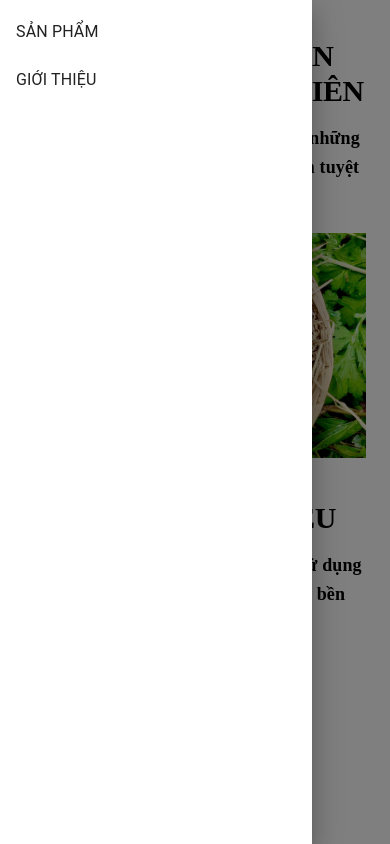
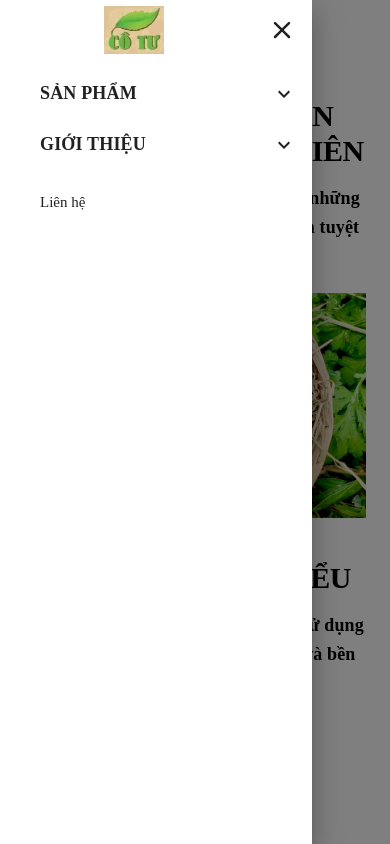
Before and after one commit to XkhangNguyen/dau-goi-co-tu, a React (Vite) app in the folder client/: page / in a window 390 px wide. Both pictures are taken after a click on the button "menu". Shown: the top 844 px of the page. Built offline with nearby package versions, Linux system fonts and the light colour scheme; a web font is replaced by a local one.

Commit message:
Complete responsive navbar and footer

```diff
--- a/client/src/components/footer.jsx
+++ b/client/src/components/footer.jsx
@@ -64,13 +64,13 @@ const Footer = () => {
             </Typography>
 
             <Box sx={{ display: 'flex', flexDirection: 'column', alignItems: 'center', justifyContent: 'center' }}>
-                <StyledTypography variant="body1" component='a' href="#products" sx={{marginBottom:'6px'}}>
+                <StyledTypography variant="body1" component='a' href="/" sx={{marginBottom:'6px'}}>
                   TRANG CHỦ
                 </StyledTypography>
-                <StyledTypography variant="body1" component='a' href="#products" sx={{marginBottom:'6px'}}>
+                <StyledTypography variant="body1" component='a' href="/" sx={{marginBottom:'6px'}}>
                   SẢN PHẨM
                 </StyledTypography>
-                <StyledTypography variant="body1" component='a' href="#products" sx={{marginBottom:'6px'}}>
+                <StyledTypography variant="body1" component='a' href="/" sx={{marginBottom:'6px'}}>
                   GIỚI THIỆU
                 </StyledTypography>
                 <StyledTypography variant="body1" component='a' href="/contact" sx={{marginBottom:'6px'}}>
--- a/client/src/components/navbar_mobile.jsx
+++ b/client/src/components/navbar_mobile.jsx
@@ -1,40 +1,215 @@
-import React, { useState } from 'react';
-import { AppBar, Toolbar, IconButton, Typography, Drawer, List, ListItem, ListItemText } from '@mui/material';
+import React, { useEffect, useState } from 'react';
+import { AppBar, Toolbar, IconButton, Box, Typography, Collapse, Drawer, List, ListItem, ListItemText } from '@mui/material';
 import MenuIcon from '@mui/icons-material/Menu';
-import CloseIcon from '@mui/icons-material/Close';
+import CloseRoundedIcon from '@mui/icons-material/CloseRounded';
+import logoImg from './../assets/images/logo_CoTu.png';
+import ExpandLess from '@mui/icons-material/ExpandLess';
+import ExpandMore from '@mui/icons-material/ExpandMore';
+import '@fontsource-variable/manrope';
+
+const navTabs = [
+  {
+    text: 'SẢN PHẨM',
+    dropdownItems: [
+      { text: 'Dầu gội', href: '/subitem1' },
+      { text: 'Sữa tắm', href: '/subitem2' },
+      { text: 'Bột gội đầu', href: '/subitem3' },
+    ],
+  },
+  {
+    text: 'GIỚI THIỆU',
+    dropdownItems: [
+      { text: 'Câu chuyện của cô Tư', href: '/subitem3' },
+      { text: 'Lịch sử phát triển', href: '/subitem4' },
+      { text: 'Thành tích', href: '/subitem4' },
+      { text: 'Blog', href: '/subitem4' },
+    ],
+  },
+];
+
+const navLinks = [
+  {
+    text : 'Liên hệ',
+    href: '/contact',
+  },
+]
 
 const MobileNavbar = () => {
   const [openDrawer, setOpenDrawer] = useState(false);
+  const [openDropdown, setOpenDropdown] = useState(null);
+  const [scrolled, setScrolled] = useState(false);
+
+  useEffect(() => {
+    const handleScroll = () => {
+      // Check if the user has scrolled
+      if (window.scrollY > 0) {
+        setScrolled(true);
+      } else {
+        setScrolled(false);
+      }
+    };
+
+    // Add the scroll event listener
+    window.addEventListener('scroll', handleScroll);
+
+    // Clean up the event listener when the component is unmounted
+    return () => {
+      window.removeEventListener('scroll', handleScroll);
+    };
+  }, []);
 
   const toggleDrawer = () => {
     setOpenDrawer(!openDrawer);
   };
 
-  const navLinks = [
-    { text: 'SẢN PHẨM', href: '#products' },
-    { text: 'GIỚI THIỆU', href: '#about' },
-    // Add more navigation links here
-  ];
+  const handleDropdownToggle = (index) => {
+    if (openDropdown === index) {
+      setOpenDropdown(null);
+    } else {
+      setOpenDropdown(index);
+    }
+  };
 
   return (
     <>
-      <AppBar position='fixed' color='transparent' sx={{ boxShadow: 'none' }}>
+    <AppBar
+      position='sticky'
+      color='transparent'
+      sx={{
+        zIndex: "100",
+        backgroundColor: "white",
+        boxShadow: scrolled ?'0px 4px 8px rgba(0, 0, 0, 0.1)': 'none',
+      }} >
         <Toolbar>
+          <Box flexGrow={1} flexBasis={0} display={'flex'}>
             <IconButton edge='start' color='inherit' aria-label='menu' onClick={toggleDrawer} sx={{ mr: 2 }}>
               <MenuIcon />
             </IconButton>
-          <Typography variant='h6' sx={{ flexGrow: 1 }}>
-            CÔ TƯ
+            <Typography
+              sx={{
+                flex: '0.9',
+                width: 'auto',
+                display: 'flex',
+                alignSelf: 'center',
+              }}>
+              <Box
+              component="a"
+              href="/"
+              sx={{
+                backgroundImage: `url(${logoImg})`,
+                backgroundRepeat: 'no-repeat',
+                backgroundPosition: 'center',
+                backgroundSize: 'contain',
+                height: '60px',
+                width: '60px',
+                margin: '0 auto',
+                maxWidth: '100%',
+              }}>
+
+              </Box>
             </Typography>
+          </Box>
         </Toolbar>
     </AppBar>
 
     <Drawer anchor='left' open={openDrawer} onClose={toggleDrawer} sx={{ '& .MuiDrawer-paper': { width: '80%' } }}>
+    <Box
+      sx={{
+        display: 'flex',
+        alignItems: 'center',
+        justifyContent: 'space-between',
+      }}
+    >
+      <Typography
+        sx={{
+          flex: '1',
+          width: 'auto',
+          display: 'flex',
+          alignSelf: 'center',
+        }}
+      >
+        <Box
+          component="a"
+          href="/"
+          sx={{
+            backgroundImage: `url(${logoImg})`,
+            backgroundRepeat: 'no-repeat',
+            backgroundPosition: 'center',
+            backgroundSize: 'contain',
+            height: '60px',
+            width: '60px',
+            margin: '0 auto',
+            maxWidth: '100%',
+          }}
+        >
+        </Box>
+      </Typography>
+
+      <CloseRoundedIcon
+        onClick={toggleDrawer}
+        sx={{
+          fontSize: '30px',
+          paddingRight :'15px',
+        }} />
+    </Box>
+
       <List>
+        {navTabs.map((tab, index) => (
+          <React.Fragment key={index}>
+              <ListItem
+                button onClick={() => handleDropdownToggle(index)}
+                sx={{
+                  paddingLeft: '40px',
+                }}
+              >
+                <ListItemText
+                  primary={tab.text}
+                  primaryTypographyProps={{
+                    fontFamily:'Manrope Variable',
+                    fontSize: '18px',
+                    fontWeight:'bold',
+                  }}
+                />
+                {openDropdown === index ? <ExpandLess /> : <ExpandMore />}
+              </ListItem>
+
+            <Collapse in={openDropdown === index} timeout="auto" unmountOnExit>
+              <List component="div" disablePadding>
+                {tab.dropdownItems.map((item, subIndex) => (
+                  <ListItem button key={subIndex} component='a' href={item.href} onClick={toggleDrawer} sx={{ textDecoration: 'none', pl: 4 }}>
+                    <ListItemText
+                      primary={item.text}
+                      primaryTypographyProps={{
+                        paddingLeft: '10px',
+                        fontFamily:'Manrope Variable',
+                        fontSize: '17px',
+                        fontWeight:'500',
+                      }}
+                    />
+                  </ListItem>
+                ))}
+              </List>
+            </Collapse>
+          </React.Fragment>
+        ))}
+
         {navLinks.map((link, index) => (
-            <ListItem button key={index} component='a' href={link.href} onClick={toggleDrawer} sx={{ textDecoration: 'none' }}>
-              <ListItemText primary={link.text} />
+          <React.Fragment key={index}>
+            <Box paddingTop={'16px'}>
+              <ListItem
+                component='a'
+                href = {link.href}
+                sx={{
+                  paddingLeft: '40px',
+                  color:'inherit',
+                  textDecoration: 'none',
+                  fontFamily:'Manrope Variable',
+                  fontSize:'15px',
+                }}>
+                {link.text}
               </ListItem>
+            </Box>
+          </React.Fragment>
         ))}
       </List>
     </Drawer>
--- a/client/src/scenes/contactPage/index.jsx
+++ b/client/src/scenes/contactPage/index.jsx
@@ -90,7 +90,7 @@ const ContactPage = () => {
         }}
       >
         <Typography
-          variant="h2"
+          variant="h1"
           sx={{
             fontFamily: 'Arima Variable',
             fontWeight: 700,
--- a/client/src/scenes/homePage/index.jsx
+++ b/client/src/scenes/homePage/index.jsx
@@ -81,13 +81,13 @@ const HomePage = () => {
 
           </Box>
 
-          {renderTilte("SẢN PHẨM TIÊU BIỂU", 'left')}
-          {renderTitleDescription("Những sản phẩm được làm tại nhà sử dụng những nguồn cung cấp xanh, sạch và bền vững.", 'left')}
+          {renderTilte("SẢN PHẨM TIÊU BIỂU", isMobile ? 'center' : 'left')}
+          {renderTitleDescription("Những sản phẩm được làm tại nhà sử dụng những nguồn cung cấp xanh, sạch và bền vững.", isMobile ? 'center' : 'left')}
 
         <Grid container spacing={5} justifyContent="center" sx={{paddingTop:"10px"}}>
         {itemList.map((item, index) => (
           <Grid item key={index}>
-            <Box component="a" href="/" sx={{ textAlign: 'left', textDecoration:'none', color: 'inherit' }}>
+            <Box component="a" href="/" sx={{ textAlign: isMobile ? 'center' : 'left', textDecoration:'none', color: 'inherit' }}>
               <img src={item.imageSrc} alt={`Image ${index + 1}`} style={{ width: isMobile ? '210px' : '280px', height: isMobile ? '300px' : '400px' }} />
               <Typography variant="h6" sx={{paddingTop: '8px' }}>
                 {item.title}
```
Also changed, not shown: client/src/components/navbar.jsx (+2 -7 lines). Lines whose indentation alone changed are shown as unchanged.
